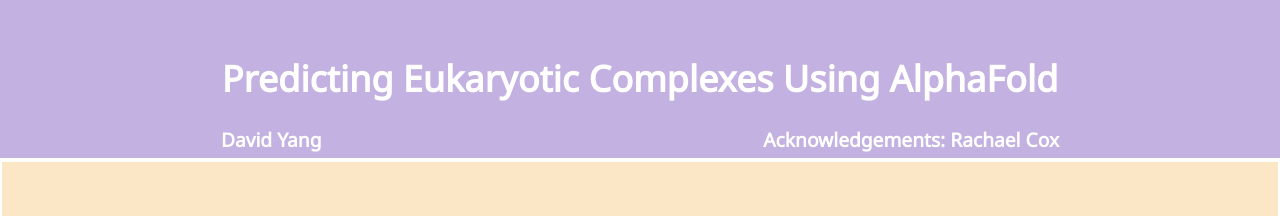
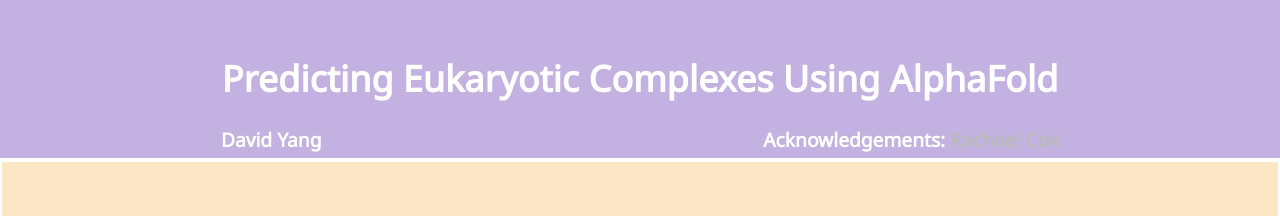
Before and after one commit to yaviddang20/bch364_proj, a website: page index.html in a window 1280 px wide. In both pictures the pointer is over the link "Rachael Cox". Shown: the top 216 px of the page. Drawn offline with Linux system fonts and the light colour scheme.

Commit message:
ackhover

```diff
--- a/styles.css
+++ b/styles.css
@@ -98,6 +98,10 @@
 #ack {
   all: unset;
   cursor: pointer;
+}
+
+#ack:hover {
+  color: rgb(169, 169, 169);
 }
 
 /* Abstract */
```
